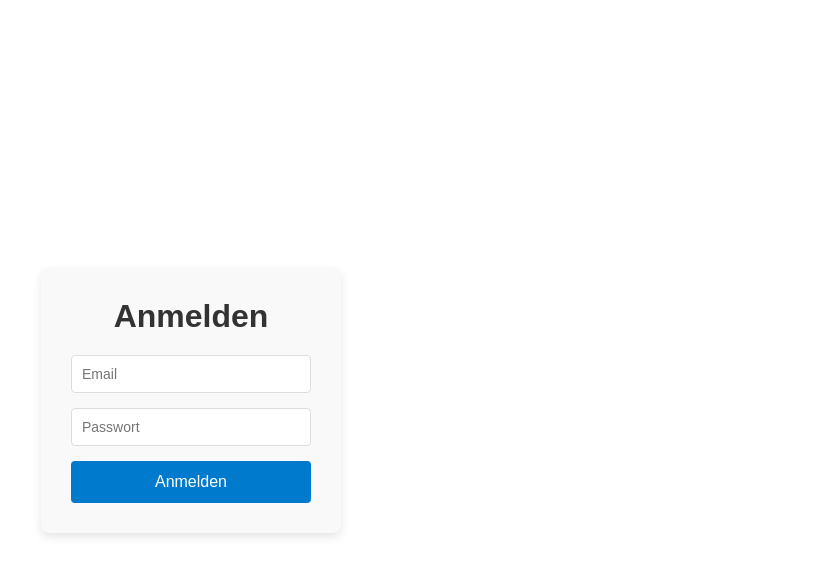
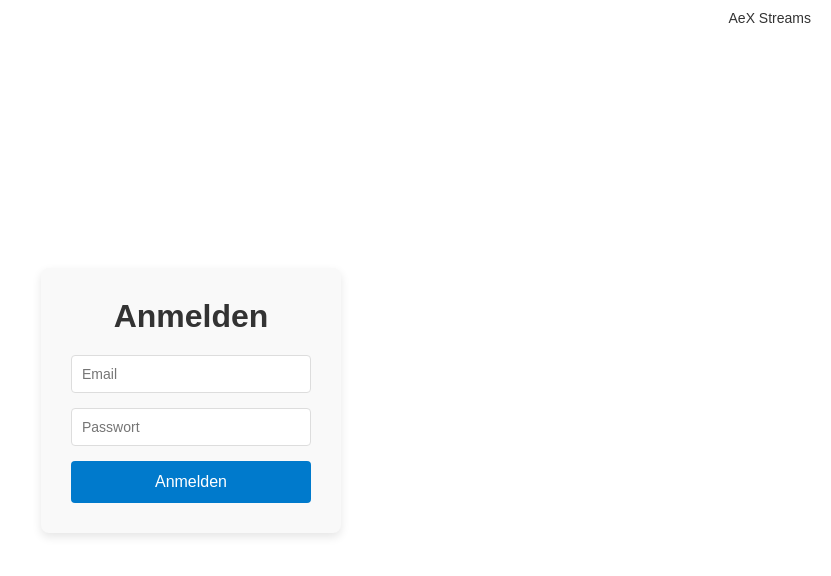
Before and after one commit to AeXLeon/AeX-Stream, a plain HTML site: page index.html in a window 1280 px wide. Shown: the whole page, without its empty margins (449-1280 px from the left). Drawn offline with Linux system fonts and the light colour scheme.

Commit message:
Update index.html

```diff
--- a/index.html
+++ b/index.html
@@ -18,6 +18,7 @@
       justify-content: center;
       align-items: center;
       height: 100vh;
+      position: relative;
     }
 
     .login-container {
@@ -71,6 +72,14 @@
       background-color: #005fa3;
     }
 
+    .top-right {
+      position: absolute;
+      top: 10px;
+      right: 20px;
+      font-size: 14px;
+      color: #333;
+    }
+
     @keyframes fadeIn {
       0% { opacity: 0; transform: translateY(20px); }
       100% { opacity: 1; transform: translateY(0); }
@@ -78,6 +87,7 @@
   </style>
 </head>
 <body>
+  <div class="top-right">AeX Streams</div>
   <div class="login-container">
     <h1>Anmelden</h1>
     <form>
```
